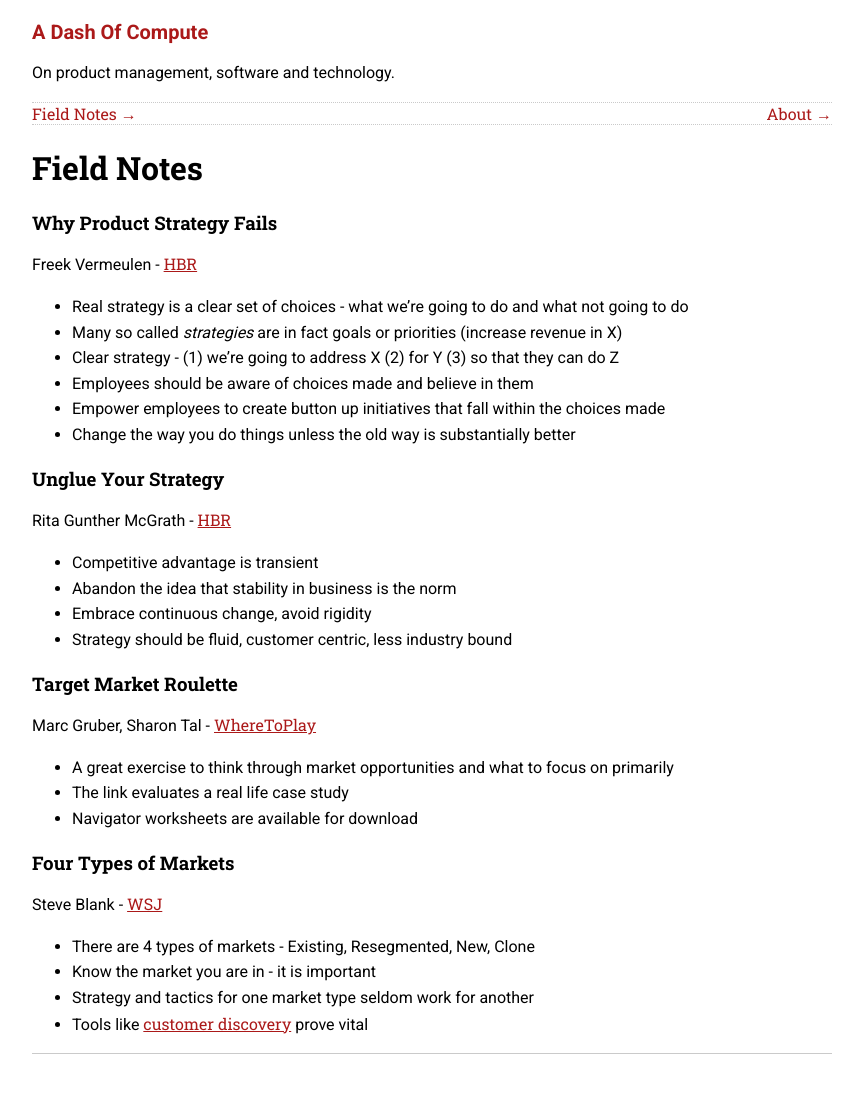
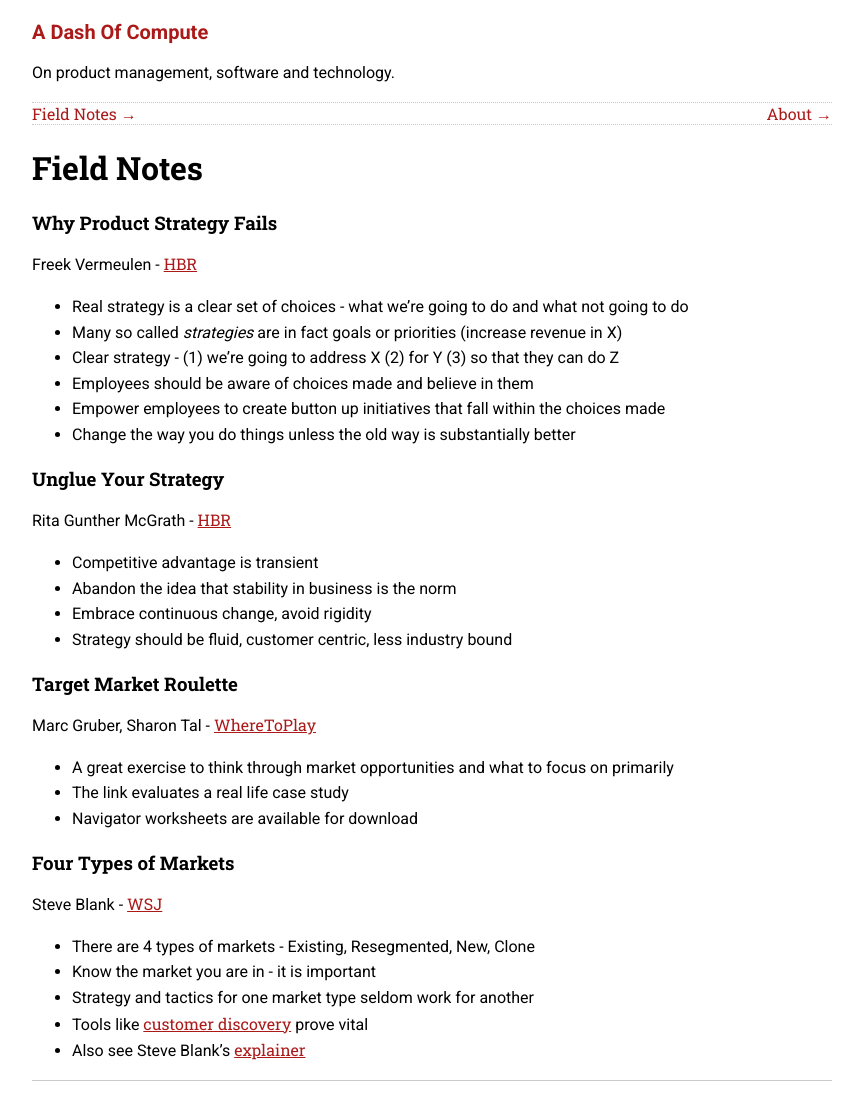
Before and after one commit to sautee/sautee.github.io, a Jekyll site: the page built from pages/fieldnotes.md, in a window 1280 px wide. Shown: the whole page, without its empty margins (208-1071 px from the left). Built offline with Jekyll 4.4.1, drawn with Linux system fonts in a browser that asks for light colours; before the commit the page ends 1079 px from its top, so only the background shows below that.

Commit message:
Update fieldnotes.md

```diff
--- a/pages/fieldnotes.md
+++ b/pages/fieldnotes.md
@@ -37,3 +37,4 @@ Steve Blank - [WSJ](https://www.wsj.com/articles/BL-232B-243)
 - Know the market you are in - it is important
 - Strategy and tactics for one market type seldom work for another
 - Tools like [customer discovery](https://steveblank.com/2020/04/07/customer-discovery-in-the-time-of-the-covid-19-virus/) prove vital
+- Also see Steve Blank's [explainer](https://steveblank.com/category/market-types/)
```
